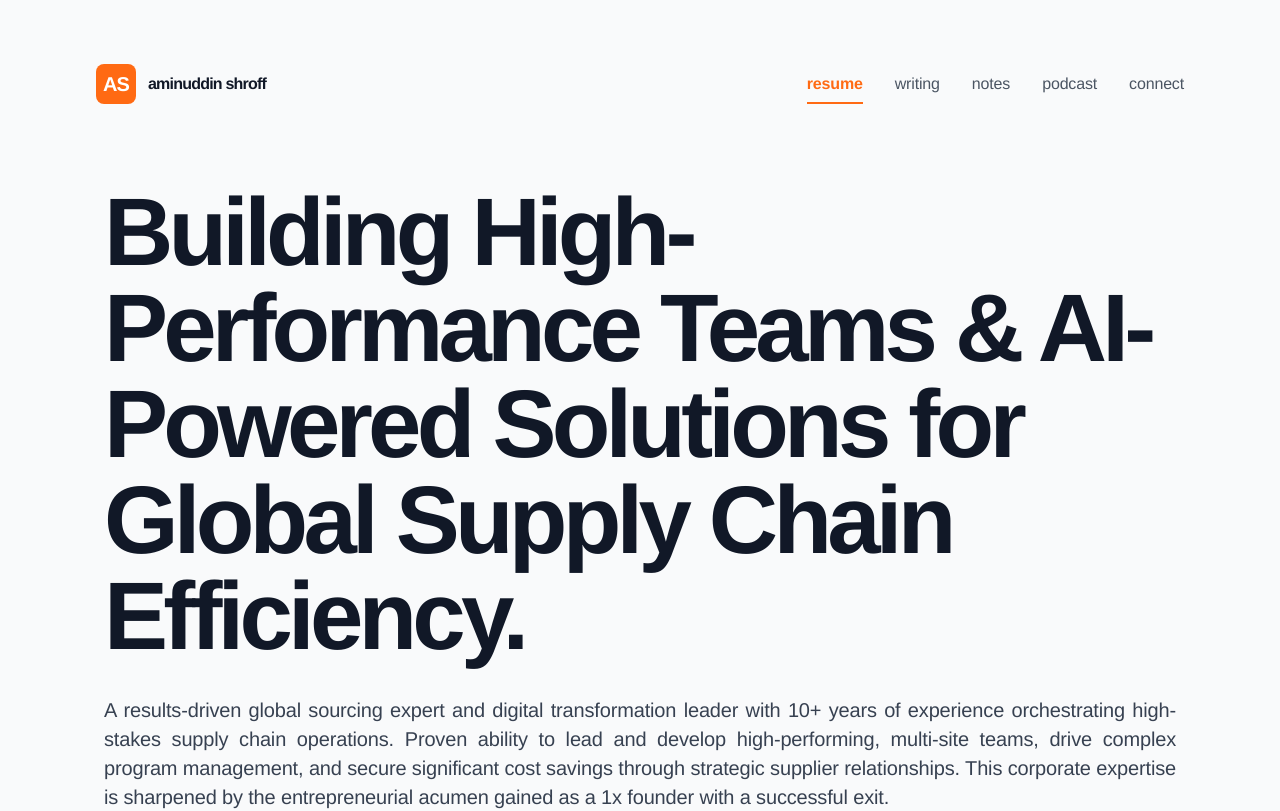
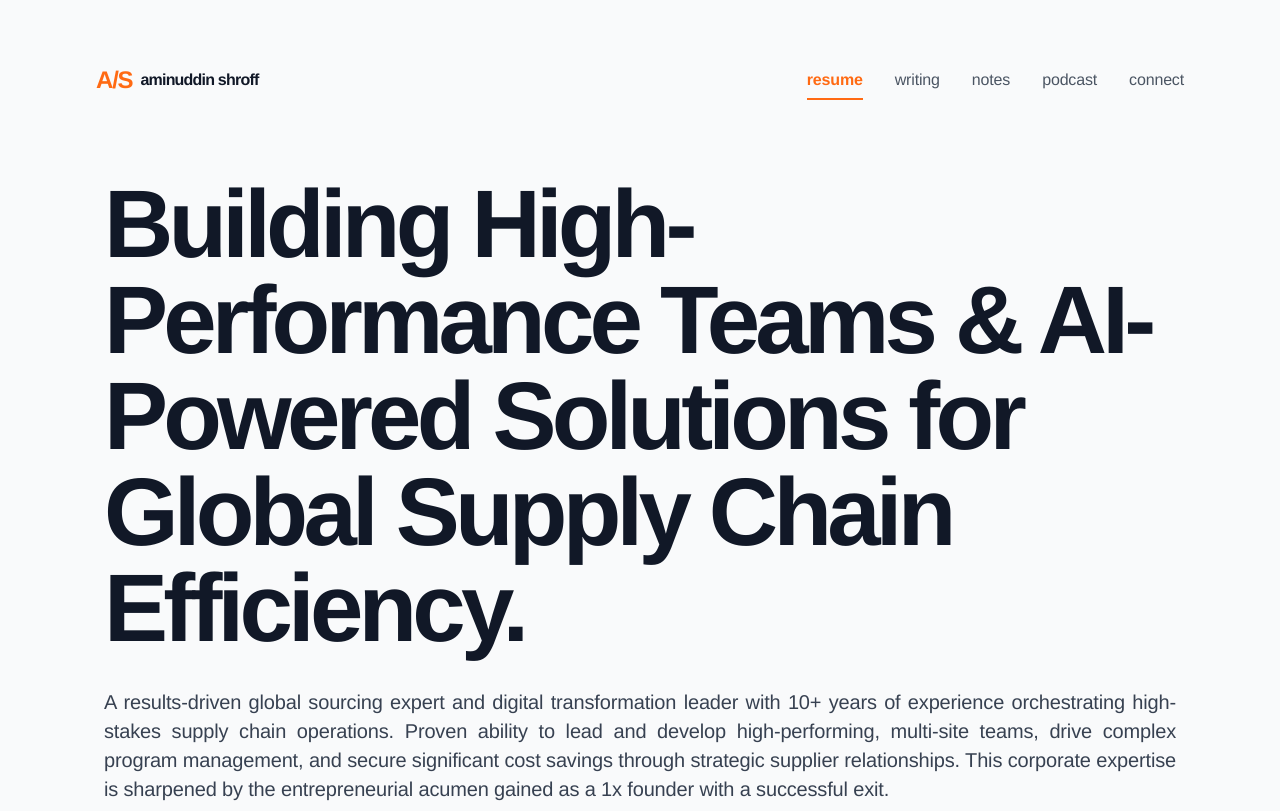
Before and after one commit to hipxcomical/aminuddinshroff, a React (Vite) app: page / in a window 1280 px wide. Shown: the top 811 px of the page. Built offline with nearby package versions, Linux system fonts and the light colour scheme.

Commit message:
feat: Update logo and favicon to use 'A/S' monogram
Replaces the 'AS' initials with 'A/S' in both the site favicon and the main logo component. This change improves brand recognition and visual consistency.

```diff
--- a/components/Logo.tsx
+++ b/components/Logo.tsx
@@ -4,10 +4,10 @@ const Logo: React.FC = () => {
     const name = "aminuddin shroff";
 
     return (
-        <div className="flex items-center gap-3 group" aria-label="Aminuddin Shroff homepage">
-            {/* Logo Box */}
-            <div className="flex-shrink-0 w-10 h-10 bg-brand-orange rounded-lg flex items-center justify-center transition-all duration-300 ease-in-out group-hover:scale-125">
-                <span className="text-white font-bold text-xl tracking-tighter">AS</span>
+        <div className="flex items-center gap-2 group" aria-label="Aminuddin Shroff homepage">
+            {/* Logo Monogram */}
+            <div className="flex-shrink-0 transition-all duration-300 ease-in-out group-hover:scale-110">
+                <span className="text-brand-orange font-bold text-2xl tracking-tighter">A/S</span>
             </div>
 
             {/* Name */}
```
Also changed, not shown: index.html (+1 -1 lines).
